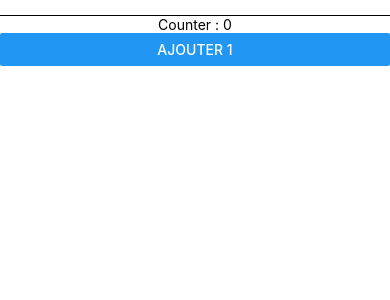
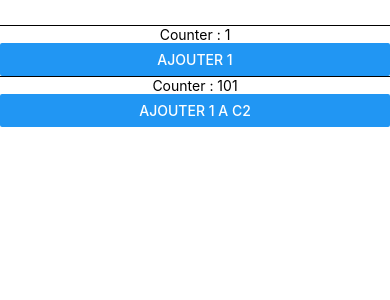
Before and after one commit to champix56/2025-11-19-FRNCV1, a React Native app: screen / in a window 390 px wide. Shown: the top 300 px of the page. Built offline with nearby package versions, Linux system fonts and the light colour scheme.

Commit message:
demo etat et cycle de vie

```diff
--- a/src/App.tsx
+++ b/src/App.tsx
@@ -5,6 +5,7 @@
  * @format
  */
 
+import { useEffect, useState } from 'react';
 import {
   Alert,
   StatusBar,
@@ -17,11 +18,27 @@ import { SafeAreaProvider } from 'react-native-safe-area-context';
 //import ProductListItem from './components/ProductListItem/ProductListItem';
 function App() {
   const isDarkMode = useColorScheme() === 'dark';
-  let counter = 0;
+  const [counter, setcounter] = useState(0);
+  const [counter2, setcounter2] = useState(100);
+  useEffect(() => {
+    console.log('counter1:' + counter);
+  }, [counter]);
+
+  useEffect(() => {
+    console.log('init component');
+    setcounter(1);
+    setcounter2(101);
+    return () => {
+      console.log('demontage du composant');
+    };
+  }, []);
+  // useEffect(() => {
+  //  console.log('tous les refresh!!!!!!');
+  // })
   return (
     <SafeAreaProvider>
-      <StatusBar barStyle={isDarkMode ? 'light-content' : 'dark-content'} />
-      <View style={{ marginTop: 10, paddingVertical: 5 }}>
+      {/* <StatusBar barStyle={isDarkMode ? 'light-content' : 'dark-content'} /> */}
+      <View style={{ paddingTop: 25 }}>
         {/* <View>
           <ProductListItem
             produit={{
@@ -56,8 +73,18 @@ function App() {
           <Button
             title="Ajouter 1"
             onPress={() => {
-              console.log(counter);
-              counter++;
+              setcounter(counter + 1);
+              //console.log(counter);
+            }}
+          />
+        </View>
+        <View style={{ borderTopWidth: 1, borderTopColor: 'black' }}>
+          <Text style={{ textAlign: 'center' }}>Counter : {counter2}</Text>
+          <Button
+            title="Ajouter 1 a c2"
+            onPress={() => {
+              setcounter2(counter2 + 1);
+              //console.log(counter);
             }}
           />
         </View>
```
